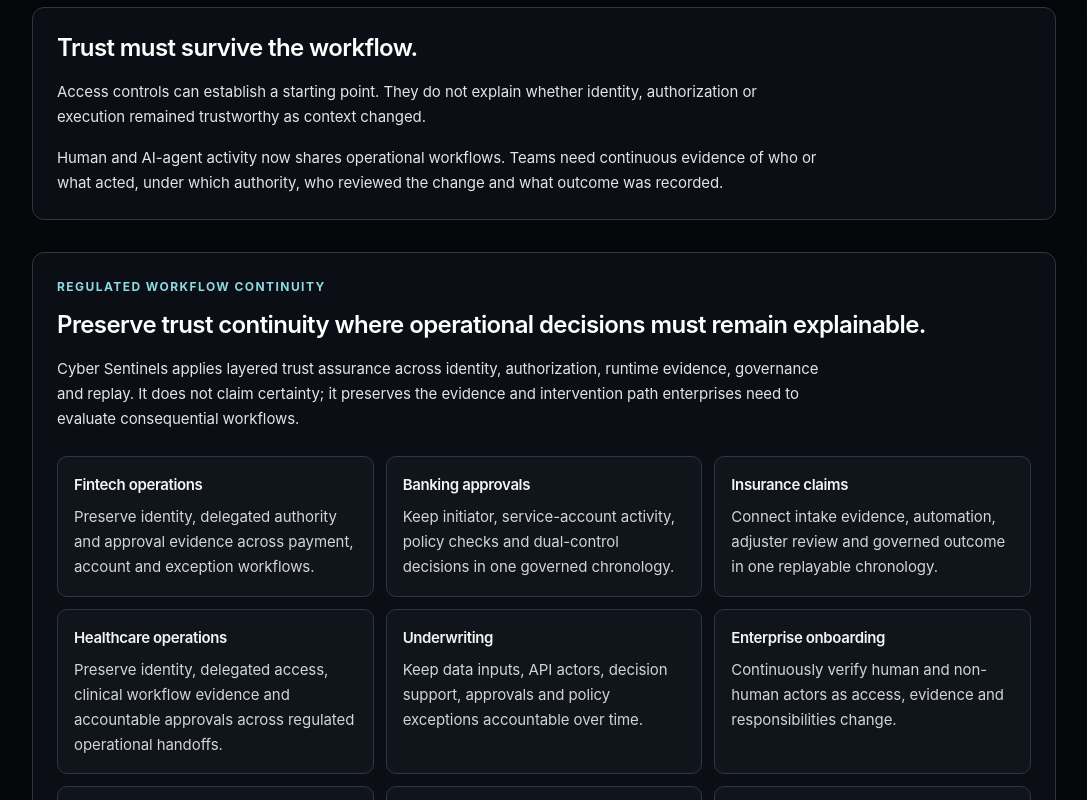
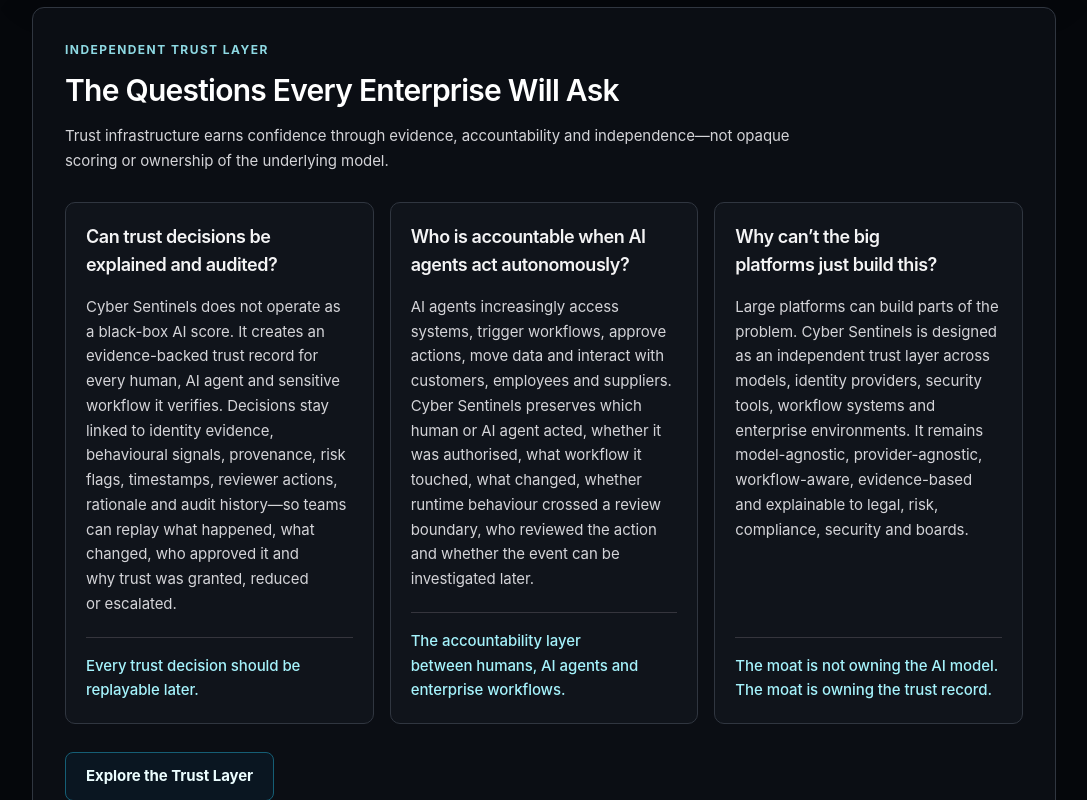
Before and after one commit to emeaexecutive/Cyber-Sentinels-V2, a Next.js app: page /enterprise in a window 1280 px wide. Shown: the part 1300-2100 px from the top of the page, without its empty margins (96-1183 px from the left). Built offline with nearby package versions, Linux system fonts and the light colour scheme; no server answers.

Commit message:
Strengthen explainable trust AI accountability and ML governance

```diff
--- a/app/enterprise/page.tsx
+++ b/app/enterprise/page.tsx
@@ -13,6 +13,24 @@ const regulatedWorkflows = [
   ["Workflow approvals", "Retain who or what acted, under which authority, what changed and who approved the outcome across high-consequence decisions."],
   ["AI-assisted operations", "Evaluate runtime risk, delegated scope, evidence and human intervention across provider-agnostic AI-assisted work."],
 ];
+
+const enterpriseTrustQuestions = [
+  {
+    title: "Can trust decisions be explained and audited?",
+    body: "Cyber Sentinels does not operate as a black-box AI score. It creates an evidence-backed trust record for every human, AI agent and sensitive workflow it verifies. Decisions stay linked to identity evidence, behavioural signals, provenance, risk flags, timestamps, reviewer actions, rationale and audit history—so teams can replay what happened, what changed, who approved it and why trust was granted, reduced or escalated.",
+    support: "Every trust decision should be replayable later.",
+  },
+  {
+    title: "Who is accountable when AI agents act autonomously?",
+    body: "AI agents increasingly access systems, trigger workflows, approve actions, move data and interact with customers, employees and suppliers. Cyber Sentinels preserves which human or AI agent acted, whether it was authorised, what workflow it touched, what changed, whether runtime behaviour crossed a review boundary, who reviewed the action and whether the event can be investigated later.",
+    support: "The accountability layer between humans, AI agents and enterprise workflows.",
+  },
+  {
+    title: "Why can’t the big platforms just build this?",
+    body: "Large platforms can build parts of the problem. Cyber Sentinels is designed as an independent trust layer across models, identity providers, security tools, workflow systems and enterprise environments. It remains model-agnostic, provider-agnostic, workflow-aware, evidence-based and explainable to legal, risk, compliance, security and boards.",
+    support: "The moat is not owning the AI model. The moat is owning the trust record.",
+  },
+] as const;
 
 export default function EnterprisePage() {
   return (
@@ -54,6 +72,33 @@ export default function EnterprisePage() {
           </p>
           <div className="mt-6">
             <TrustOpsOperatingStack compact />
+          </div>
+        </section>
+
+        <section className="operational-panel mt-8 p-6 md:p-8">
+          <p className="operational-eyebrow">Independent trust layer</p>
+          <h2 className="mt-3 max-w-3xl text-3xl font-semibold">
+            The Questions Every Enterprise Will Ask
+          </h2>
+          <p className="mt-4 max-w-3xl text-sm leading-7 text-zinc-400">
+            Trust infrastructure earns confidence through evidence, accountability
+            and independence—not opaque scoring or ownership of the underlying model.
+          </p>
+          <div className="mt-7 grid gap-4 lg:grid-cols-3">
+            {enterpriseTrustQuestions.map((question) => (
+              <article key={question.title} className="operational-card flex min-w-0 flex-col p-5">
+                <h3 className="text-lg font-semibold text-zinc-100">{question.title}</h3>
+                <p className="mt-4 flex-1 text-sm leading-7 text-zinc-400">{question.body}</p>
+                <p className="mt-5 border-t border-zinc-800 pt-4 text-sm font-medium leading-6 text-cyan-200">
+                  {question.support}
+                </p>
+              </article>
+            ))}
+          </div>
+          <div className="mt-7">
+            <Link href="/platform" className="brand-secondary-action brand-action-large text-sm">
+              Explore the Trust Layer
+            </Link>
           </div>
         </section>
 
--- a/app/trust-replay/page.tsx
+++ b/app/trust-replay/page.tsx
@@ -295,6 +295,7 @@ export default async function TrustReplayPage({ searchParams }: TrustReplayPageP
     ["Evidence used", `${snapshot.evidence.length} evidence record(s), ${snapshot.timelineEvents.length} timeline event(s), ${auditLogs.length} audit event(s)`],
     ["Reviewer actions", snapshot.decisions.length ? `${snapshot.decisions.length} governance decision(s) preserved` : "No reviewer action in this replay window"],
     ["Accountable actors", snapshot.canonicalMemory.accountableActors.join(", ") || "No named reviewer or actor retained in this replay window"],
+    ["Detection source", snapshot.canonicalMemory.detectionSources.join(", ") || "No detection source retained in this replay window"],
     ["Operational outcome", snapshot.canonicalMemory.operationalOutcome],
     ["Trust score changes", snapshot.timelineEvents.length ? "Timeline events preserve score movement when source records include score fields." : "No score movement recorded in this replay window"],
   ];
--- a/app/trust/data-sovereignty/page.tsx
+++ b/app/trust/data-sovereignty/page.tsx
@@ -39,6 +39,9 @@ export default function DataSovereigntyPage() {
             Enterprise-controlled AI operations preserve the same authorization,
             governance and replay contract across provider changes, so operational
             accountability does not become provider-dependent.
+          </p>
+          <p className="mt-4 max-w-3xl text-base font-medium leading-7 text-cyan-200">
+            The enterprise controls the trust record.
           </p>
           <div className="mt-6 flex flex-wrap gap-3">
             <Link href="/enterprise-access" className="brand-primary-action brand-action-large text-sm">
```
Also changed, not shown: 1 other file (tests, documents, lock files or other folders).
